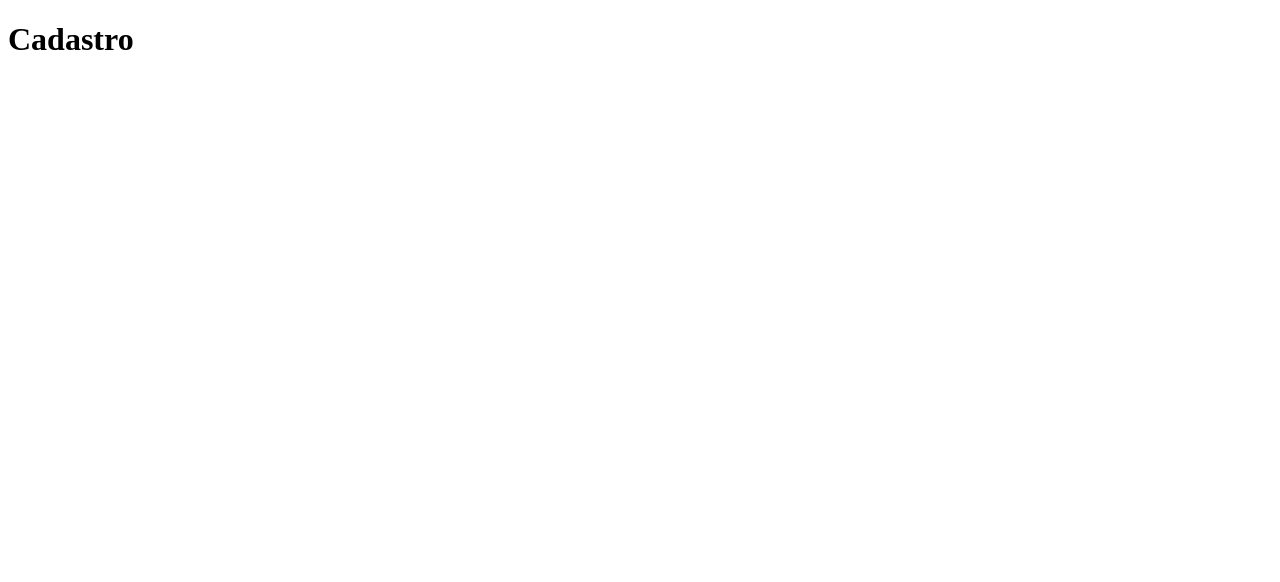
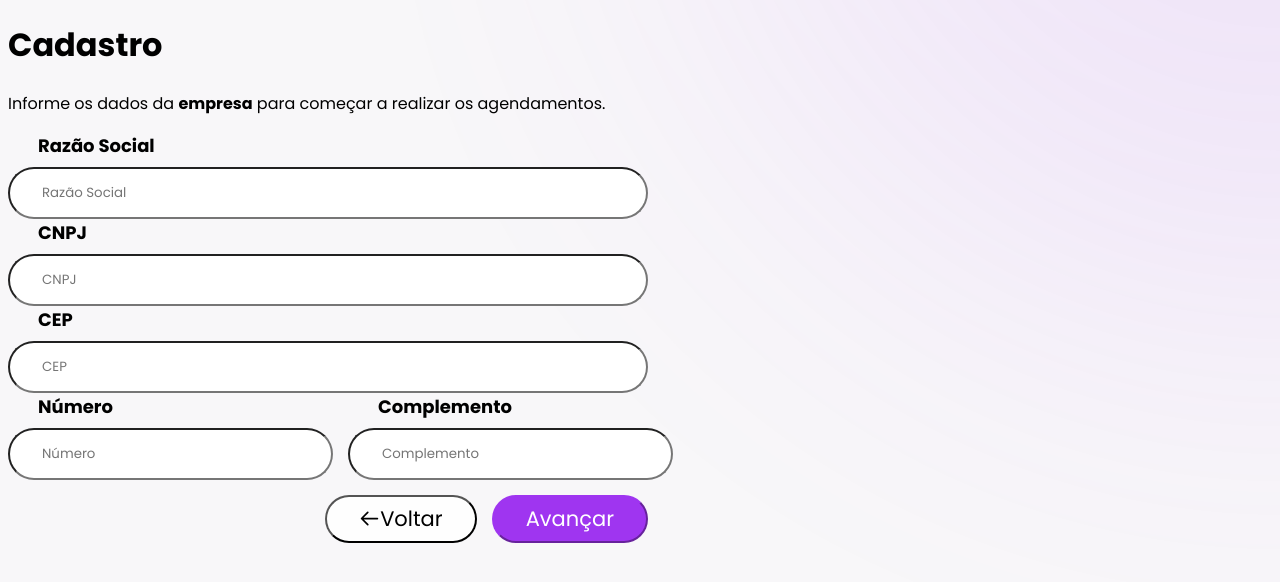
Before and after one commit to Libellus-Grupo-07/Site-Calencare, a React (Create React App) app in the folder calencare/: page /cadastro in a window 1280 px wide. Shown: the top 582 px of the page. Built offline with nearby package versions, Linux system fonts and the light colour scheme.

Commit message:
Desenvolvimento inical da tela de cadastro

```diff
--- a/calencare/src/components/button/Button.jsx
+++ b/calencare/src/components/button/Button.jsx
@@ -1,10 +1,13 @@
 import React from "react";
-import "./Button.module.css";
+import styles from "./Button.module.css" ;
 
-const Button = (titulo) => {
+
+
+
+const Button = ({titulo,cor,icone}) => {
     return (
         <>
-            <button> {titulo} </button>
+            <button className={styles[cor]}> {icone ?  icone : ""} {titulo}  </button>
         </>
     );
 }
--- a/calencare/src/components/button/Button.module.css
+++ b/calencare/src/components/button/Button.module.css
@@ -0,0 +1,21 @@
+button{
+    padding: 0px 32px;
+    height: 48px;
+    border-radius: 100px;
+    font-family: "Poppins";
+   font-size: 21px;
+   display: flex;
+   align-items: center;
+
+}
+
+.roxo{
+    background-color: var(--roxo-principal);
+    color: white;
+    border-color: var(--roxo-principal);
+}
+
+.branco{
+    background-color: var(--branco);
+
+}
--- a/calencare/src/components/input/Input.jsx
+++ b/calencare/src/components/input/Input.jsx
@@ -1,10 +1,21 @@
 import React from "react";
-import "./Input.module.css";
+import styles from "./Input.module.css";
 
-const Input = () => {
+const Input = ({valor,titulo}) => {
     return (
         <>
-            <input type="text" />
+         <div className={styles["componet-input"]}>
+         <label>
+            <span className={styles["titulo-input"]}>{titulo}</span>
+         </label>
+            <input
+                type="text"
+                value={valor}
+                placeholder={titulo}
+
+            />
+         </div>
+
         </>
     );
 }
--- a/calencare/src/components/input/Input.module.css
+++ b/calencare/src/components/input/Input.module.css
@@ -0,0 +1,20 @@
+input{
+    padding: 0px 32px;
+    height: 48px;
+    border-radius: 100px;
+
+}
+
+.componet-input{
+    display: flex;
+    flex-direction: column;
+    row-gap: 8px;
+    width: 100%;
+}
+
+.titulo-input{
+    font-family: "Poppins";
+    margin-left: 30px;
+    font-weight: bold;
+    font-size: 18px;
+}
--- a/calencare/src/index.js
+++ b/calencare/src/index.js
@@ -1,5 +1,6 @@
 import React from 'react';
 import ReactDOM from 'react-dom/client';
+import "./utils/global.css"
 import App from './App';
 
 const root = ReactDOM.createRoot(document.getElementById('root'));
--- a/calencare/src/pages/cadastro/Cadastro.jsx
+++ b/calencare/src/pages/cadastro/Cadastro.jsx
@@ -1,9 +1,32 @@
 import React from "react";
+import Button from "../../components/button/Button";
+import Input from "../../components/input/Input";
+import styles from "./Cadastro.module.css"
+import { HiOutlineArrowLeft } from "react-icons/hi";
 
 const Cadastro = () => {
     return (
         <>
             <h1> Cadastro </h1>
+            <p>Informe os dados da <b>empresa</b> para começar a realizar os agendamentos.</p>
+            <div className={styles["container-cadastro"]}>
+            <Input titulo={"Razão Social"}></Input>
+            <Input titulo={"CNPJ"}></Input>
+            <Input titulo={"CEP"}></Input>
+            <div className={styles["container-adrress"]}>
+            <Input titulo={"Número"}></Input>
+            <Input titulo={"Complemento"}></Input>
+            </div>
+            <div className={styles["container-buttons"]}>
+            <Button titulo="Voltar" cor={"branco"} icone={<HiOutlineArrowLeft/>}></Button>
+            <Button titulo="Avançar" cor={"roxo"}  ></Button>
+            </div>
+            </div>
+
+
+
+
+
         </>
     );
 }
--- a/calencare/src/pages/cadastro/Cadastro.module.css
+++ b/calencare/src/pages/cadastro/Cadastro.module.css
@@ -0,0 +1,24 @@
+.container-adrress {
+    display: flex;
+    width: 100%;
+    margin-right: 10px;
+    column-gap: 15px;
+    padding: 0;
+    margin: 0;
+}
+
+.container-buttons {
+    display: flex;
+    column-gap: 15px;
+    margin-top: 15px;
+
+}
+
+.container-cadastro {
+    width: 50vw;
+    display: flex;
+    flex-direction: column;
+    align-items: flex-end ;
+
+
+}
--- a/calencare/src/pages/login/Login.jsx
+++ b/calencare/src/pages/login/Login.jsx
@@ -1,10 +1,17 @@
 import React from "react";
 import "./Login.module.css";
+import Input from "../../components/input/Input";
+import Button from "../../components/button/Button";
+
 
 const Login = () => {
     return (
         <>
-            <h1> Page Login </h1>
+            <h1> Login </h1>
+            <Input></Input>
+            <Button></Button>
+
+
         </>
     )
 }
--- a/calencare/src/utils/global.css
+++ b/calencare/src/utils/global.css
@@ -24,4 +24,5 @@
 body {
   background: var(--branco-secundario);
   background-image: url(./assets/bolinhas_fundo.svg);
+  background-size: cover;
 }
--- /dev/null
+++ b/package.json
@@ -0,0 +1,5 @@
+{
+  "dependencies": {
+    "react-icons": "^5.1.0"
+  }
+}
```
Also changed, not shown: 1 other file (tests, documents, lock files or other folders).
